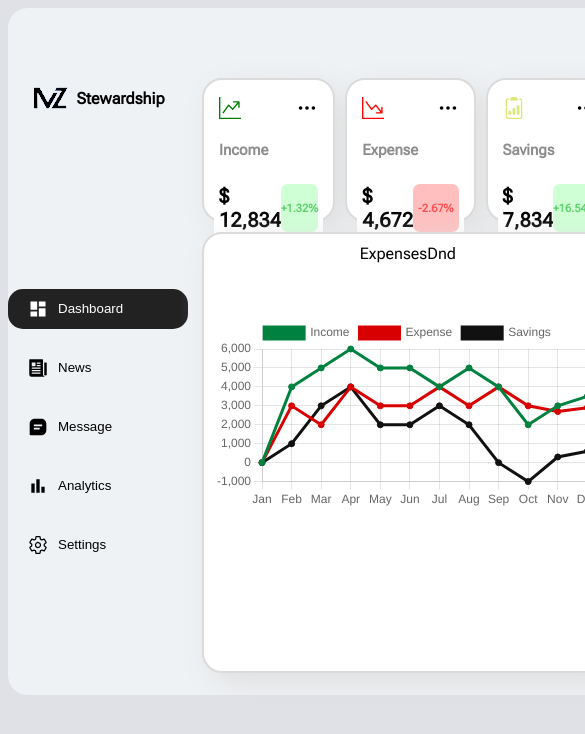
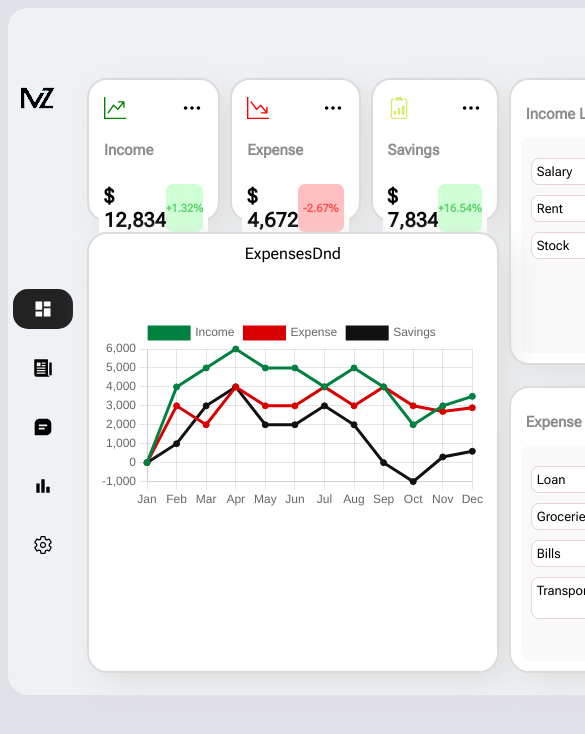
Before and after one commit to shahan210/DashBoard-1, a React (Vite) app: page / in a window 390 px wide. Shown: the top 734 px of the page, 585 px wide, since content can reach past the window. Built offline with nearby package versions, Linux system fonts and the light colour scheme; some icons are missing; a web font is replaced by a local one.

Commit message:
update: media queries tablet sidebar

```diff
--- a/src/components/scss/side/_sidebar.scss
+++ b/src/components/scss/side/_sidebar.scss
@@ -41,8 +41,19 @@
   color: black;
   cursor: pointer;
   width: 180px;
-  @include g.breakpoint(normal) {
+  @include g.breakpoint(notebook) {
     width: 160px;
+    margin-left: 5px;
+  }
+  @include g.breakpoint(notebook) {
+    width: 60px;
+    margin-left: 5px;
+  }
+}
+p {
+  margin: 0;
+  @include g.breakpoint(tablet) {
+    display: none;
   }
 }
 .active {
--- a/src/components/sidebar/Sidebar.jsx
+++ b/src/components/sidebar/Sidebar.jsx
@@ -9,32 +9,32 @@ export default function Sidebar() {
     <div className="sidebar">
       <div className="sidebar-header">
         <img src={Logo} alt="logo" className="sidebar-logo" />
-        Stewardship
+        <p>Stewardship</p>
       </div>
       <div className="sidebar-navigation">
         <button className="sidebar-menu active">
           <MdDashboard className="menu-icons " />
-          Dashboard
+          <p>Dashboard</p>
         </button>
         <br />
         <button className="sidebar-menu">
           <IoNewspaperSharp className="menu-icons" />
-          News
+          <p>News</p>
         </button>
         <br />
         <button className="sidebar-menu">
           <BiSolidMessageSquareDetail className="menu-icons" />
-          Message
+          <p>Message</p>
         </button>
         <br />
         <button className="sidebar-menu ">
           <MdBarChart className="menu-icons" />
-          Analytics
+          <p>Analytics</p>
         </button>
         <br />
         <button className="sidebar-menu">
           <IoSettingsOutline className="menu-icons" />
-          Settings
+          <p>Settings</p>
         </button>
       </div>
     </div>
```
